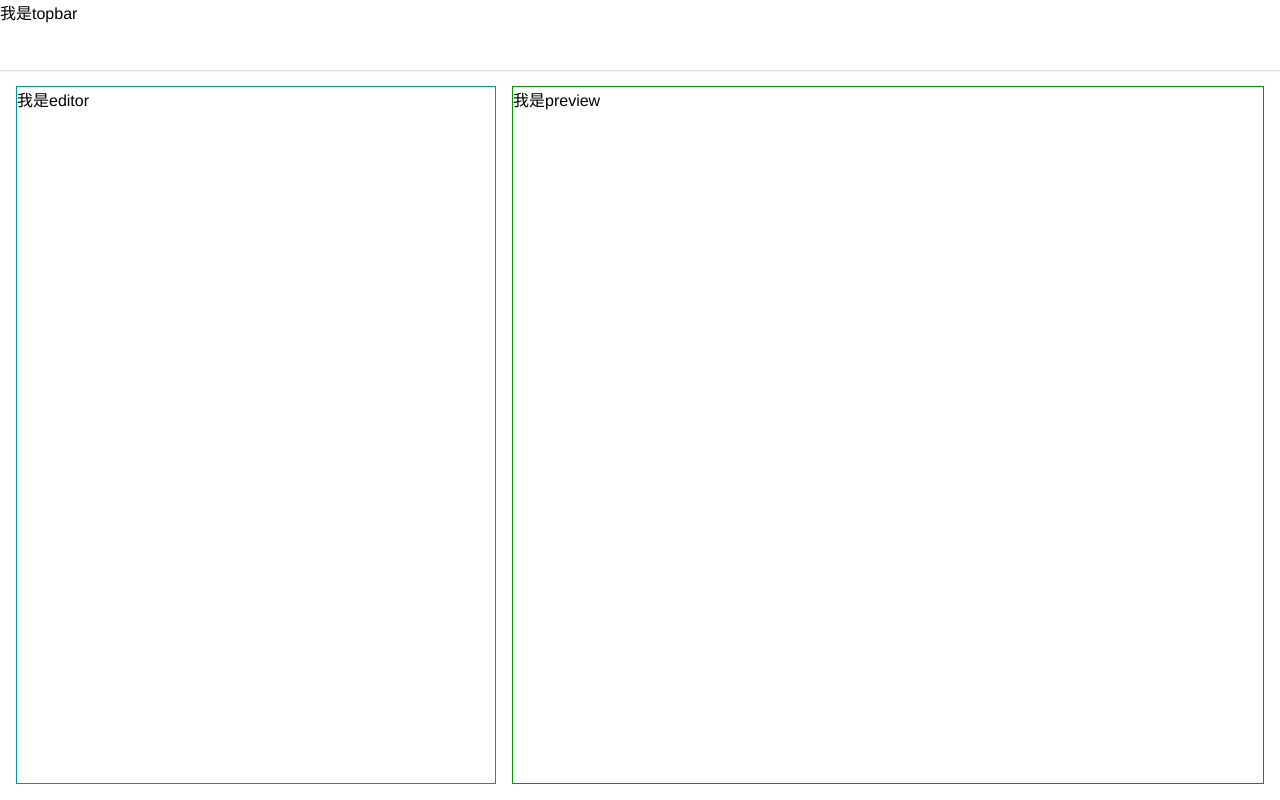
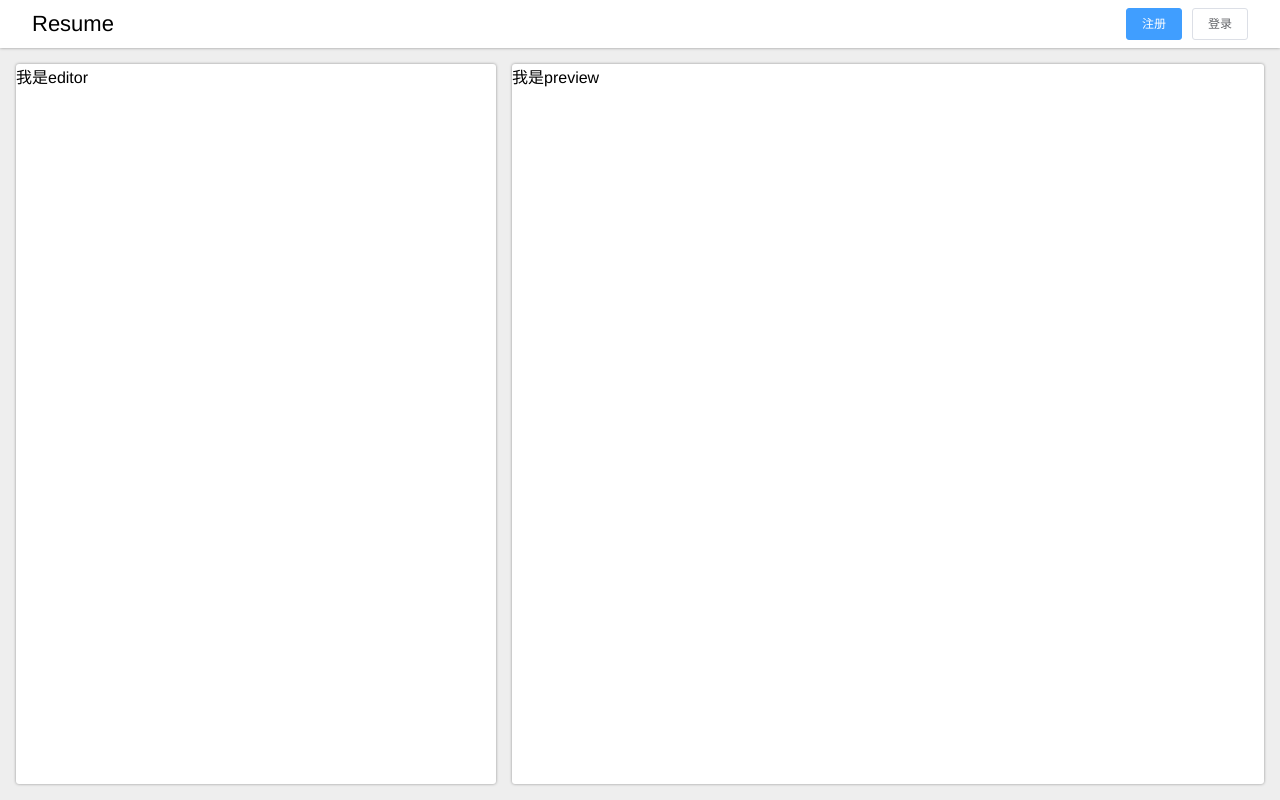
Before and after one commit to xmxshr/vue-resume-editor, a Vue app: page / in a window 1280 px wide. Built offline with nearby package versions, Linux system fonts and the light colour scheme.

Commit message:
1. 完成 Topbar 2. 在 main.js 添加 element-ui 3. 修改基本布局

```diff
--- a/src/App.vue
+++ b/src/App.vue
@@ -24,6 +24,7 @@ export default {
 </script>
 
 <style lang="scss">
+$boxShadow: 0 0 3px rgba(0, 0, 0, 0.4);
 html,
 body,
 #app {
@@ -35,6 +36,12 @@ body,
   -moz-osx-font-smoothing: grayscale;
   display: flex;
   flex-direction: column;
+  background: #eee;
+  .topbar {
+    z-index: 1;
+    box-shadow: $boxShadow;
+    background: #fff;
+  }
   main {
     display: flex;
     flex: 1;
@@ -42,12 +49,20 @@ body,
     max-width: 1440px;
     width: 100%;
     align-self: center;
+
     .preview {
       flex: 1;
       margin: 16px;
+      border-radius: 3px;
+      box-shadow: $boxShadow;
+      background: #fff;
     }
     .editor {
+      width: 30em;
       margin: 16px 0 16px 16px;
+      border-radius: 3px;
+      box-shadow: $boxShadow;
+      background: #fff;
     }
   }
 }
--- a/src/components/Editor.vue
+++ b/src/components/Editor.vue
@@ -6,7 +6,7 @@
 
 <style>
 #editor {
-  border: 1px solid #099;
-  width: 30em;
+
+
 }
 </style>
--- a/src/components/Preview.vue
+++ b/src/components/Preview.vue
@@ -6,6 +6,6 @@
 
 <style>
 #preview {
-  border: 1px solid #090;
+
 }
 </style>
--- a/src/components/Topbar.vue
+++ b/src/components/Topbar.vue
@@ -1,12 +1,23 @@
 <template>
   <div id="topbar">
-    我是topbar
+    <div class="logo">
+      Resume
+    </div>
+    <div class="action">
+      <el-button type="primary" size="small">注册</el-button>
+      <el-button size="small">登录</el-button>
+    </div>
   </div>
 </template>
 
-<style>
+<style lang='scss'>
 #topbar {
-  box-shadow: 0 0 3px rgba(0,0,0,0.3);
-  height: 70px;
+  display: flex;
+  justify-content: space-between;
+  padding: 8px 32px;
+  align-items: center;
+  .logo {
+    font-size: 22px;
+  }
 }
 </style>
--- a/src/main.js
+++ b/src/main.js
@@ -3,6 +3,10 @@
 import Vue from 'vue'
 import App from './App'
 import './assets/reset.scss'
+
+import ElementUI from 'element-ui'
+import 'element-ui/lib/theme-chalk/index.css'
+Vue.use(ElementUI)
 
 Vue.config.productionTip = false
 
```
